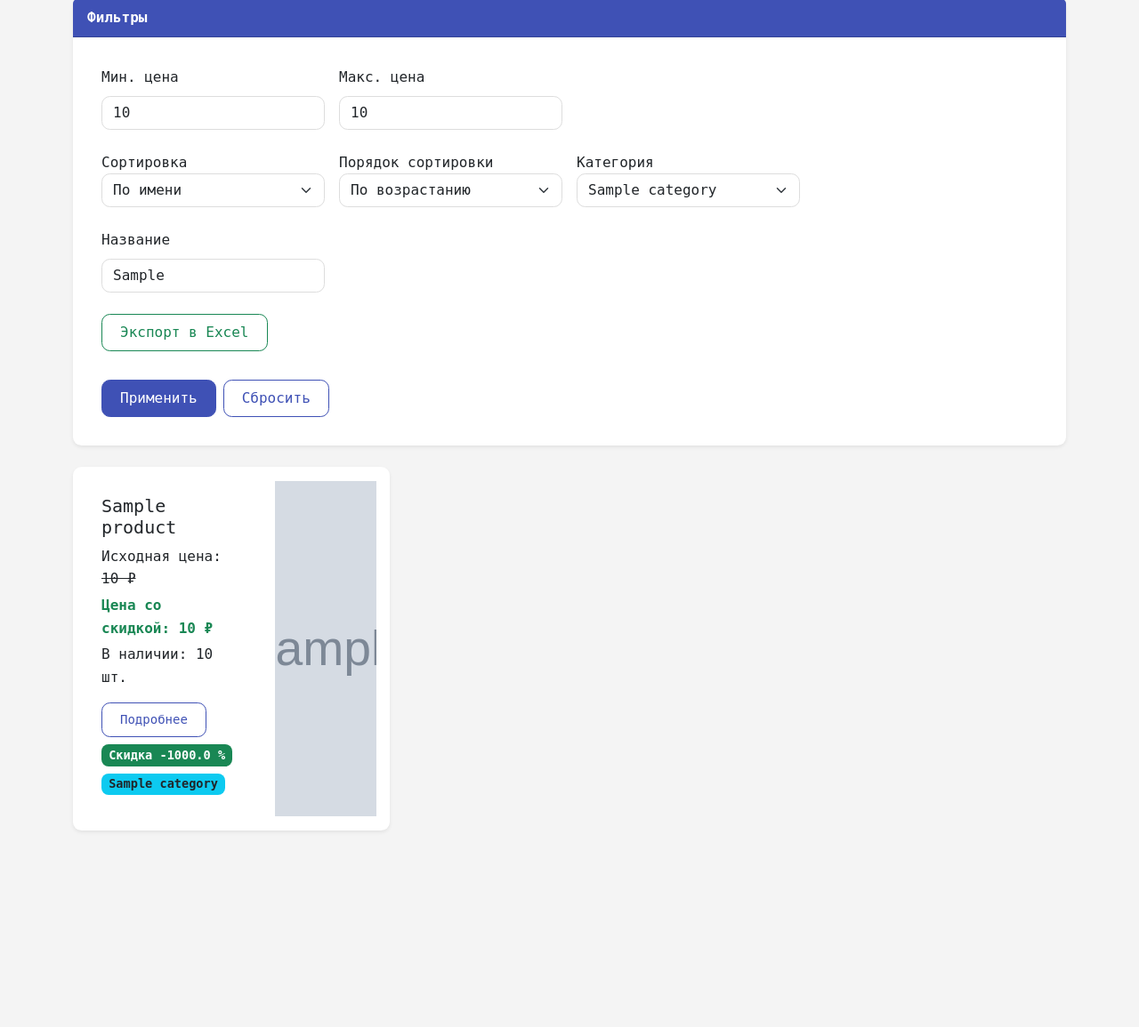
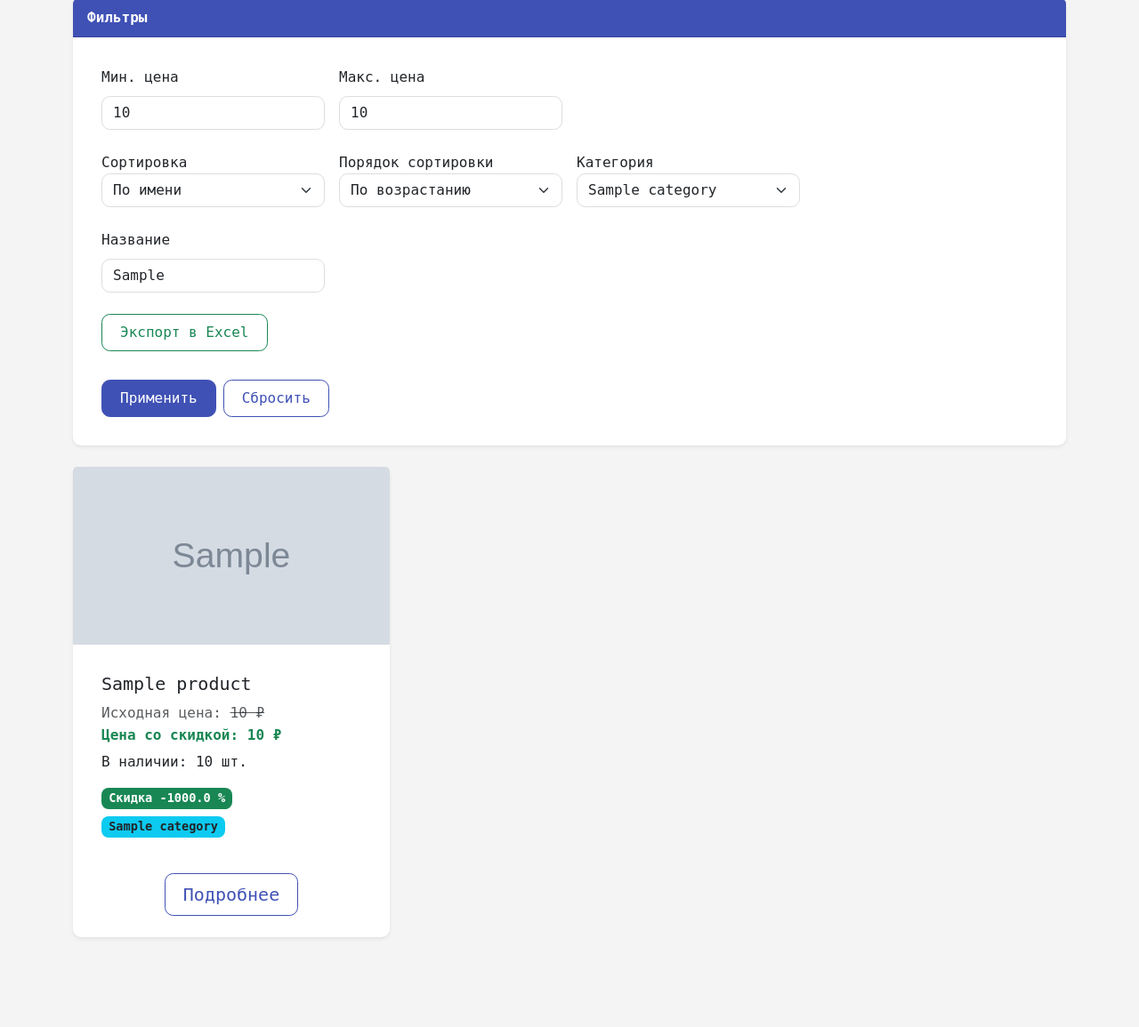
Before and after one commit to fanbumbot/ToolRentalPoint, a FastAPI app: template src/app/templates/products.html in a window 1280 px wide. Shown: the part 202-1357 px from the top of the page at 89% size. Before the commit the page ends 1137 px from the top, so only its background shows below. Run offline with FastAPI, Linux system fonts and the light colour scheme; the template is opened without the code that fills it: most values are stand-ins (such as "Sample title", 1, 10 or a date in 2020); grey boxes marked "Sample" are stand-in pictures; parts of the project's set-up code (start-up, migrations or seed data) failed here and were passed over; some libraries are stand-ins or nearby versions.

Commit message:
Исправлено изображение в описании и в каталоге товаров

```diff
--- a/src/app/templates/products.html
+++ b/src/app/templates/products.html
@@ -72,26 +72,32 @@
     </div>
 
     {% if products %}
-        <div class="row row-cols-1 row-cols-md-3 g-4">
+    <div class="row row-cols-1 row-cols-md-2 row-cols-lg-3 g-4">
         {% for product in products %}
-            <div class="col-md-4 mb-4">
-                <div class="card h-100 d-flex flex-row shadow-sm">
-                    <div class="card-body d-flex flex-column justify-content-between flex-grow-1">
-                        <div>
+        <div class="col">
+            <div class="card h-100 shadow-sm">
+
+            <img src="{{ product.image }}"
+                alt="{{ product.name }}"
+                class="card-img-top"
+                style="height: 200px; object-fit: cover;">
+
+            <div class="card-body d-flex flex-column justify-content-between">
+
                 <h5 class="card-title">{{ product.name }}</h5>
+
                 {% if product.discount > 0 %}
-                                <p class="card-text mb-1">Исходная цена: <s>{{ product.old_cost }} ₽</s></p>
-                                <p class="card-text text-success fw-bold mb-1">Цена со скидкой: {{ product.new_cost }} ₽</p>
+                <p class="card-text mb-1">
+                    <span class="text-muted">Исходная цена: <s>{{ product.old_cost }} ₽</s></span><br>
+                    <span class="text-success fw-bold">Цена со скидкой: {{ product.new_cost }} ₽</span>
+                </p>
                 {% else %}
                 <p class="card-text mb-2">Цена: {{ product.old_cost }} ₽</p>
                 {% endif %}
+
                 <p class="card-text mb-2">В наличии: {{ product.items_in_stock }} шт.</p>
-                        </div>
 
-                        <div class="mt-2 mb-2">
-                            <a href="/products/{{ product.slug }}" class="btn btn-outline-primary btn-sm">Подробнее</a>
-                        </div>
-                        <div class="d-flex flex-wrap gap-2 mb-2">
+                <div class="d-flex flex-wrap gap-2 mt-2">
                 {% if product.discount > 0 %}
                     <span class="badge bg-success">Скидка -{{ (product.discount * 100)|round(0, 'floor') }} %</span>
                 {% else %}
@@ -102,14 +108,14 @@
                     <span class="badge bg-danger">Нет на складе</span>
                 {% endif %}
                 </div>
+
             </div>
 
-                    <img src="{{ product.image }}"
-                         alt="{{ product.name }}"
-                         class="img-fluid rounded-end m-2 p-2 product-img"
-                         style="width: 130px; object-fit: cover;"
-                         loading="lazy"
-                    >
+            <div class="card-footer bg-transparent border-0 text-center mb-3">
+                <a href="/products/{{ product.slug }}" class="btn btn-outline-primary btn-lg">
+                Подробнее
+                </a>
+            </div>
             </div>
         </div>
         {% endfor %}
```
Also changed, not shown: src/app/templates/product_info.html (+6 -1 lines). Lines whose indentation alone changed are shown as unchanged.
